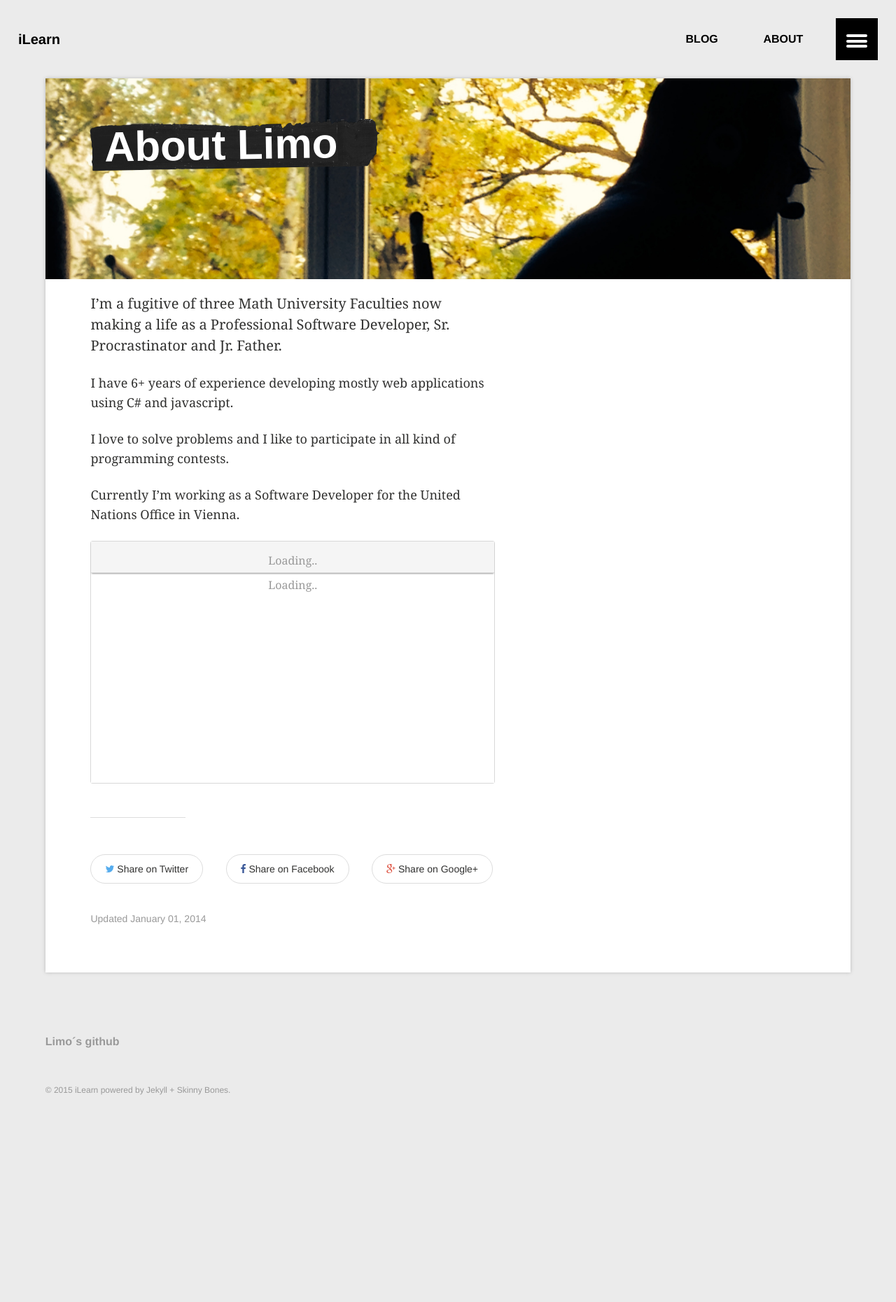
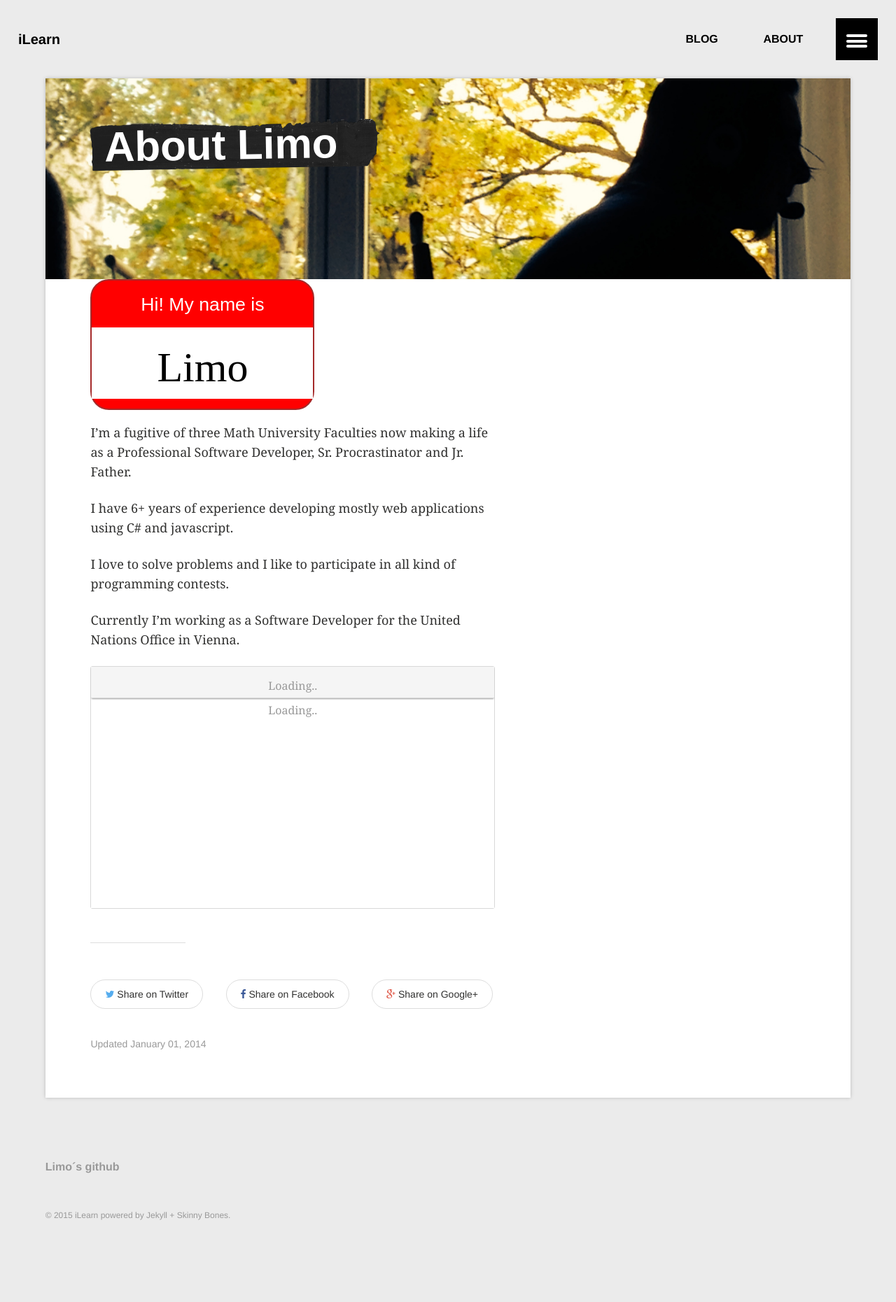
Before and after one commit to LimoWanKenobi/LimoWanKenobi.github.io, a Jekyll site: the page built from about.md, in a window 1280 px wide. Shown: the whole page at 70% size. Built offline with Jekyll 4.4.1, drawn with Linux system fonts in a browser that asks for light colours; before the commit the page ends 1683 px from its top, so only the background shows below that.

Commit message:
Added My name is badge

```diff
--- a/_layouts/about_layout.html
+++ b/_layouts/about_layout.html
@@ -21,21 +21,28 @@
     <meta http-equiv="cleartype" content="on">
 
     <style>
-    .sliding-menu-content {
-      top: 0;
-      right: 0;
+    .outer {
+      border: 2px solid brown;
+      border-radius: 1em;
+      background: red;
+      font-size: 20pt;
+      width: 12em;
+      height: 7em;
       text-align: center;
-      visibility: hidden;
-      height: 100%;
-      width: 100%;
-      -webkit-transform: translateX(100%);
-      -moz-transform: translateX(100%);
-      -ms-transform: translateX(100%);
-      -o-transform: translateX(100%);
-      transform: translateX(100%);
+    }
+    .boilerplate {
+      color: white;
+      font-family: sans-serif;
+      padding: 0.5em;
+    }
+    .name {
+      color: black;
+      background: white;
+      font-family: "Marker Felt", cursive;
+      font-size: 45pt;
+      padding-top: 0.2em;
     }
     </style>
-
     <link rel="stylesheet" href="{{ site.url }}/css/main.css">
     <link rel="stylesheet" href="{{ site.url }}/css/github.min.css">
     <!-- HTML5 Shiv and Media Query Support for IE -->
@@ -66,7 +73,14 @@
           <div class="inner-wrap">
             <nav class="toc"></nav><!-- /.toc -->
             <div id="content" class="page-content" itemprop="articleBody">
-
+              <div class="outer">
+                <div class="boilerplate">
+                  Hi! My name is
+                </div>
+                <div class="name">
+                  Limo
+                </div>
+              </div>
               {{ content }}
               <div id="github-profile"></div>
               <hr />
```
